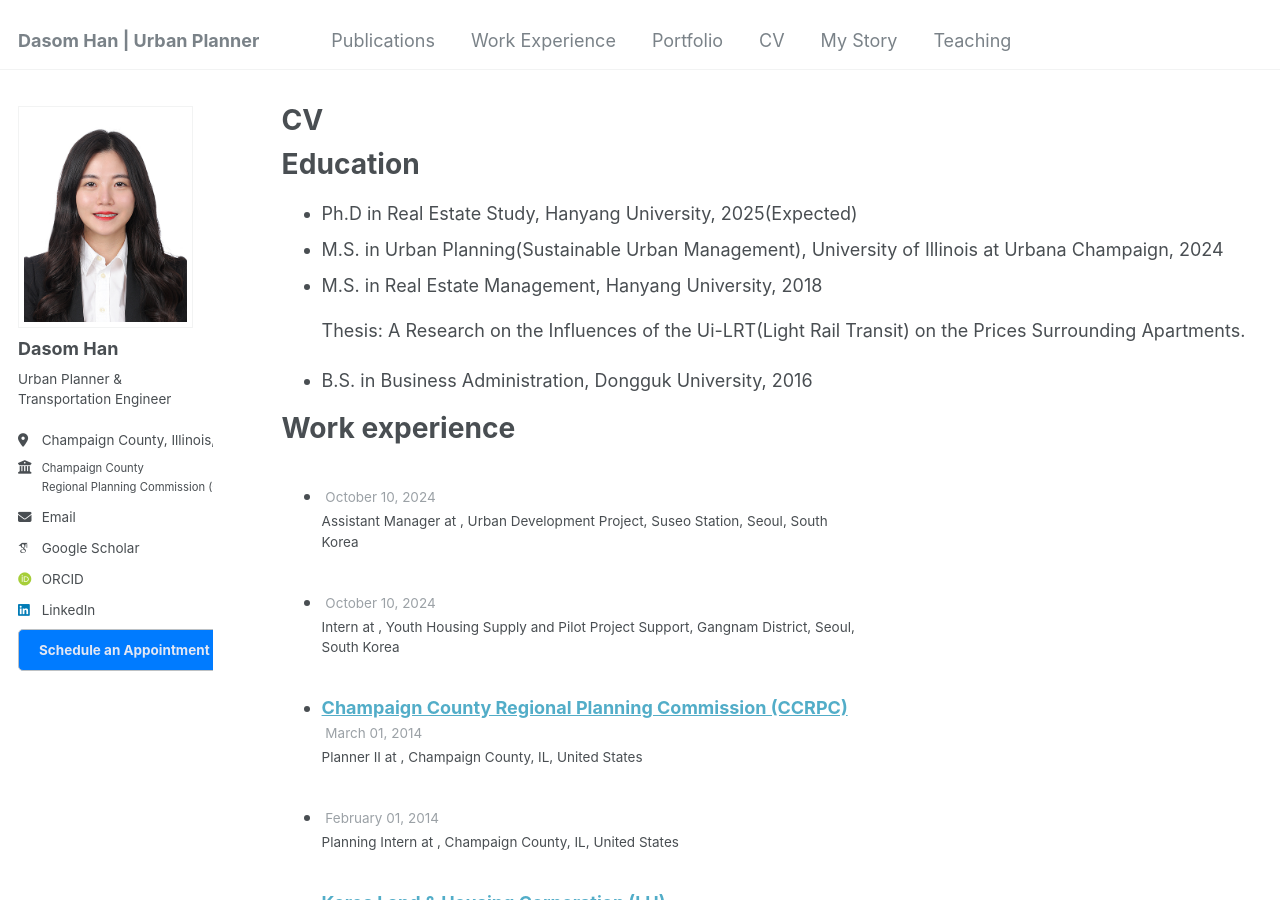
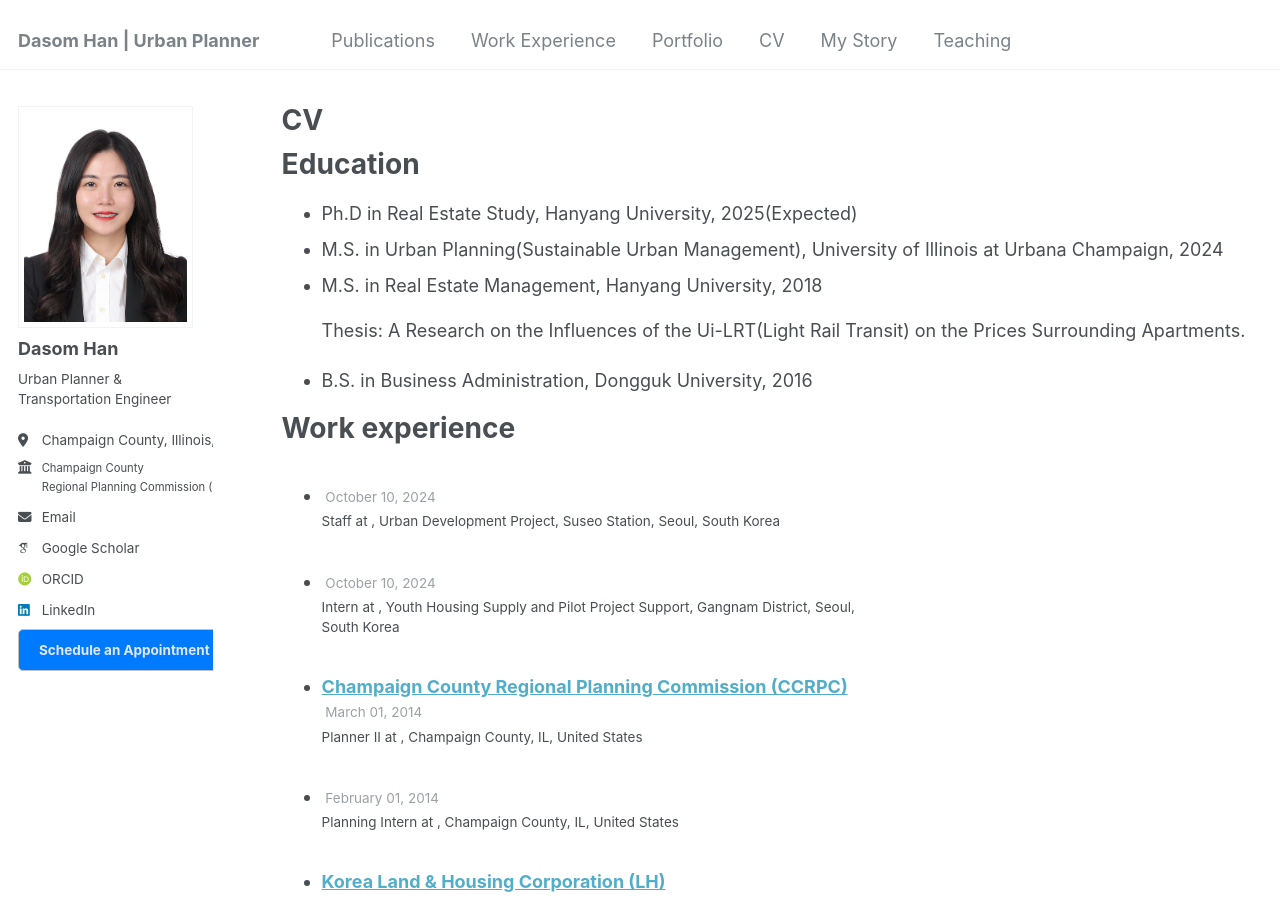
Before and after one commit to dasomh/dasomh.github.io, a Jekyll site: the page built from _pages/cv.md, in a window 1280 px wide and 900 px high. Built offline with Jekyll 4.4.1, drawn with Linux system fonts in a browser that asks for light colours; some web fonts are replaced.

Commit message:
Update LH2.md

```diff
--- a/_talks/LH2.md
+++ b/_talks/LH2.md
@@ -1,7 +1,7 @@
 ---
 title: " "
 collection: talks
-type: "Assistant Manager"
+type: "Staff"
 permalink: /talks/2012-03-01-talk-1
 venue: ""
 display_date: "May 2018 - Feb 2020"
```
